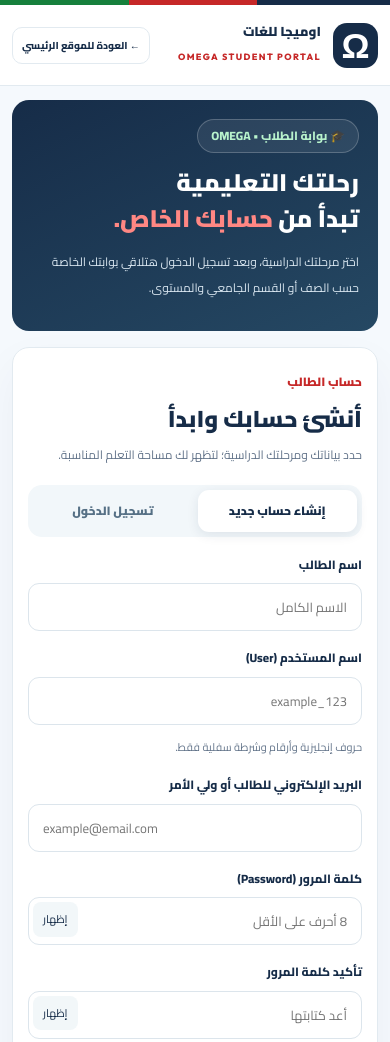
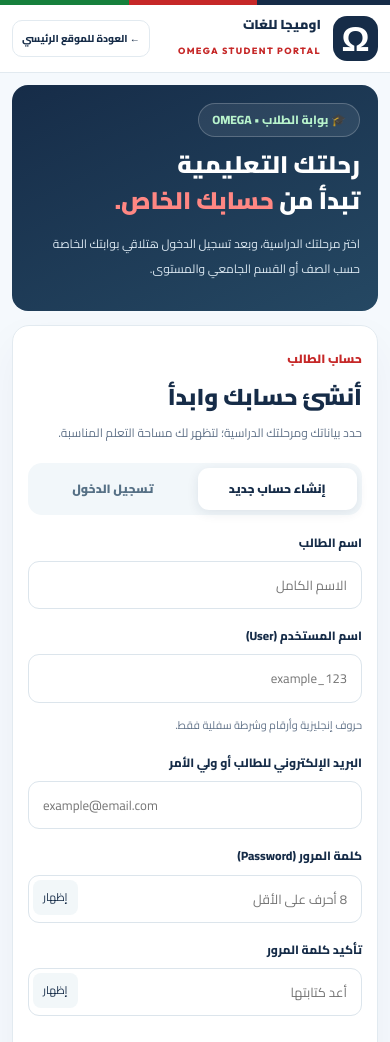
Before and after one commit to PROFRamy/PROFRamy.github.io, a plain HTML site: page student.html in a window 390 px wide. Shown: the top 1042 px of the page. Drawn offline with Linux system fonts and the light colour scheme.

Commit message:
Force narrow mobile layout for in-app browsers with desktop viewport emulation

```diff
--- a/student.html
+++ b/student.html
@@ -47,6 +47,23 @@ main,.layout,.panel{width:100%}
   .two{grid-template-columns:minmax(0,1fr)}
   .field,.password-wrap,input{max-width:100%}
 }
+
+/* In-app mobile browsers sometimes report a desktop layout viewport. */
+html.omega-mobile,html.omega-mobile body{width:100%!important;max-width:100%!important;overflow-x:hidden!important}
+html.omega-mobile main{width:100%!important;max-width:100%!important;margin:12px auto 36px!important;padding:0 12px!important}
+html.omega-mobile .layout{display:flex!important;flex-direction:column!important;gap:14px!important;width:100%!important;max-width:100%!important;grid-template-columns:none!important}
+html.omega-mobile .layout>.aside,html.omega-mobile .layout>.panel{position:static!important;flex:none!important;width:100%!important;max-width:100%!important;min-width:0!important;min-height:0!important}
+html.omega-mobile .aside{padding:18px!important;border-radius:16px!important}
+html.omega-mobile .aside h1{font-size:24px!important;margin:10px 0!important}
+html.omega-mobile .aside p{font-size:12px!important}
+html.omega-mobile .illustration,html.omega-mobile .feature{display:none!important}
+html.omega-mobile .head-inner{width:100%!important;max-width:100%!important;min-height:0!important;padding:10px 12px!important;flex-wrap:wrap!important}
+html.omega-mobile .panel-head{padding:18px 15px 0!important}
+html.omega-mobile .panel-head h2{font-size:23px!important}
+html.omega-mobile .tabs{margin:0 15px!important}
+html.omega-mobile .body,html.omega-mobile .logged{padding:18px 15px!important}
+html.omega-mobile .two{grid-template-columns:minmax(0,1fr)!important}
+html.omega-mobile .stage-grid,html.omega-mobile .choice-grid{grid-template-columns:repeat(2,minmax(0,1fr))!important}
 </style></head><body>
 <div class="topline"></div><header><div class="head-inner">
 <a href="index.html" class="brand"><span class="omega" aria-hidden="true">Ω</span><span><strong>اوميجا للغات</strong><small>OMEGA STUDENT PORTAL</small></span></a>
@@ -103,6 +120,14 @@ main,.layout,.panel{width:100%}
 </div></div>
 </main>
 <script>
+/* Detect physical mobile screens even when an embedded browser requests desktop layout. */
+(function(){
+  function syncMobile(){
+    const mobile = Math.min(screen.width||9999,screen.height||9999)<=650 || (navigator.userAgentData?.mobile===true);
+    document.documentElement.classList.toggle('omega-mobile',mobile);
+  }
+  syncMobile();window.addEventListener('resize',syncMobile);
+})();
 /* Keep login/register navigation functional even if Firebase module fails to load. */
 (function(){
   const reg=document.getElementById('regTab'),login=document.getElementById('loginTab');
```
